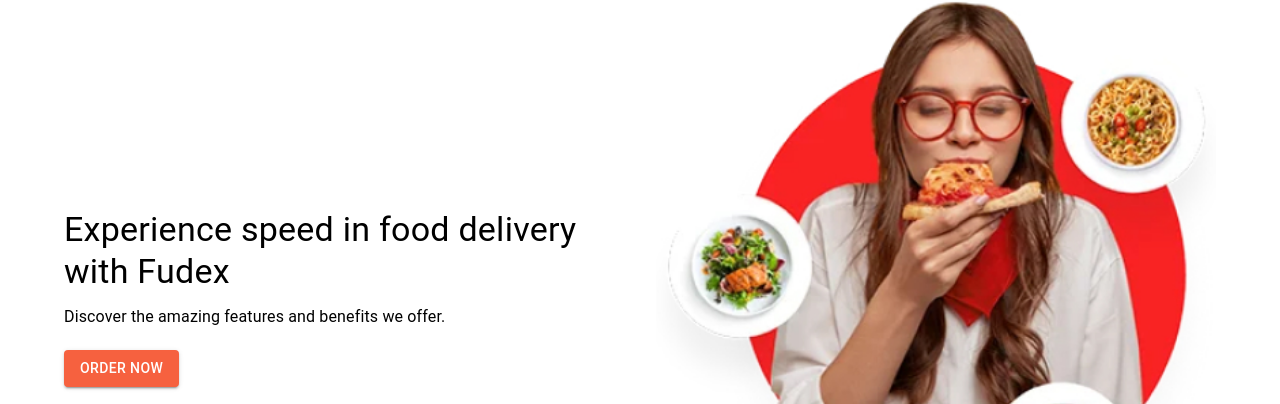
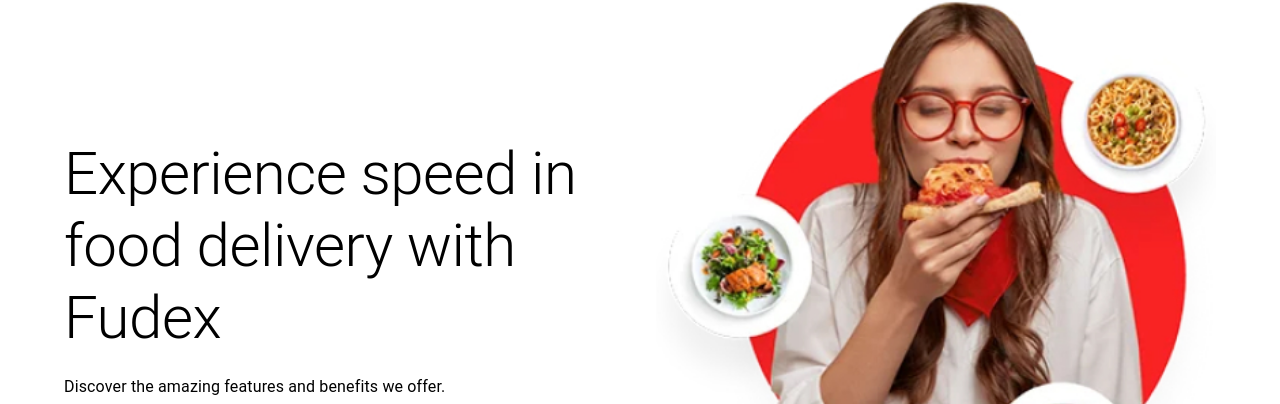
Before and after one commit to Lampnet-Technologies/Fudex-Multivendor-, a React (Create React App) app: page / in a window 1280 px wide. Shown: the part 130-534 px from the top of the page. Built offline with nearby package versions, Linux system fonts and the light colour scheme.

Commit message:
increased the font-size of the main texts typography

```diff
--- a/src/Pages/LandingPage/LandingPage.jsx
+++ b/src/Pages/LandingPage/LandingPage.jsx
@@ -16,7 +16,7 @@
             }}
           >
             <Box sx={{ flex: 1, paddingRight: { sm: '2rem' }, textAlign: { xs: 'center', sm: 'left' } }}>
-              <Typography variant="h4" gutterBottom>
+              <Typography variant="h2" gutterBottom>
                 Experience speed in food delivery with Fudex
               </Typography>
               <Typography variant="body1" gutterBottom>
```
